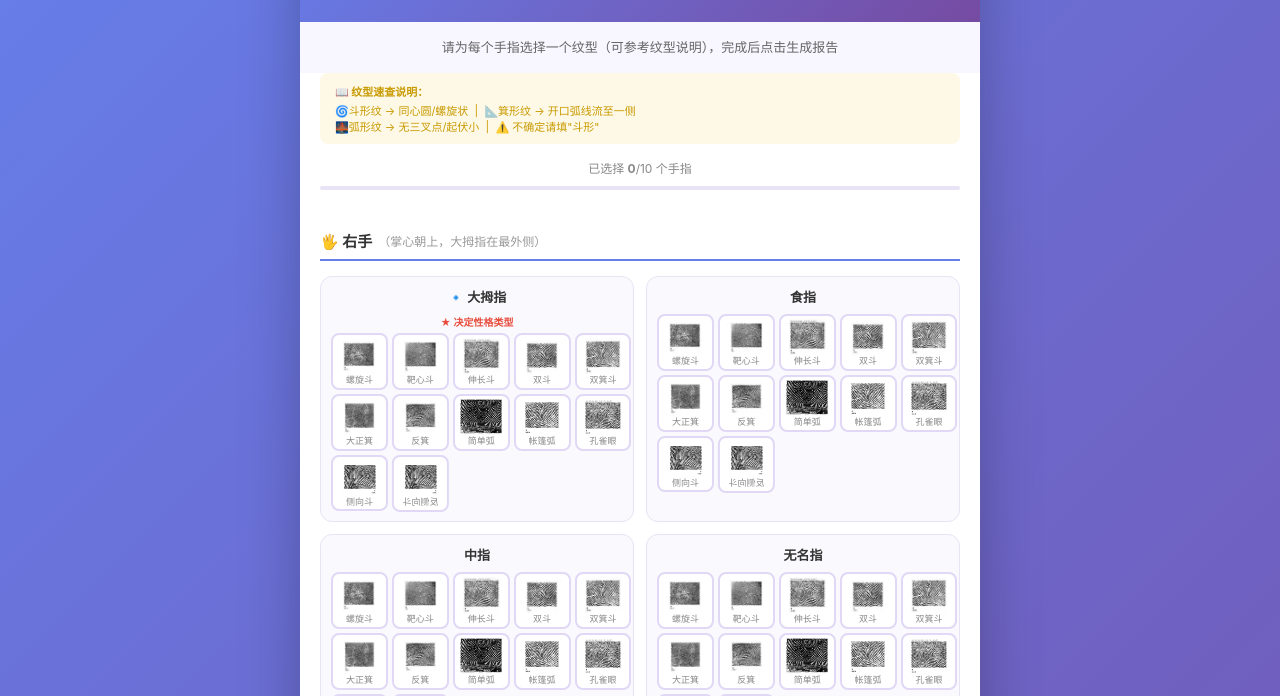
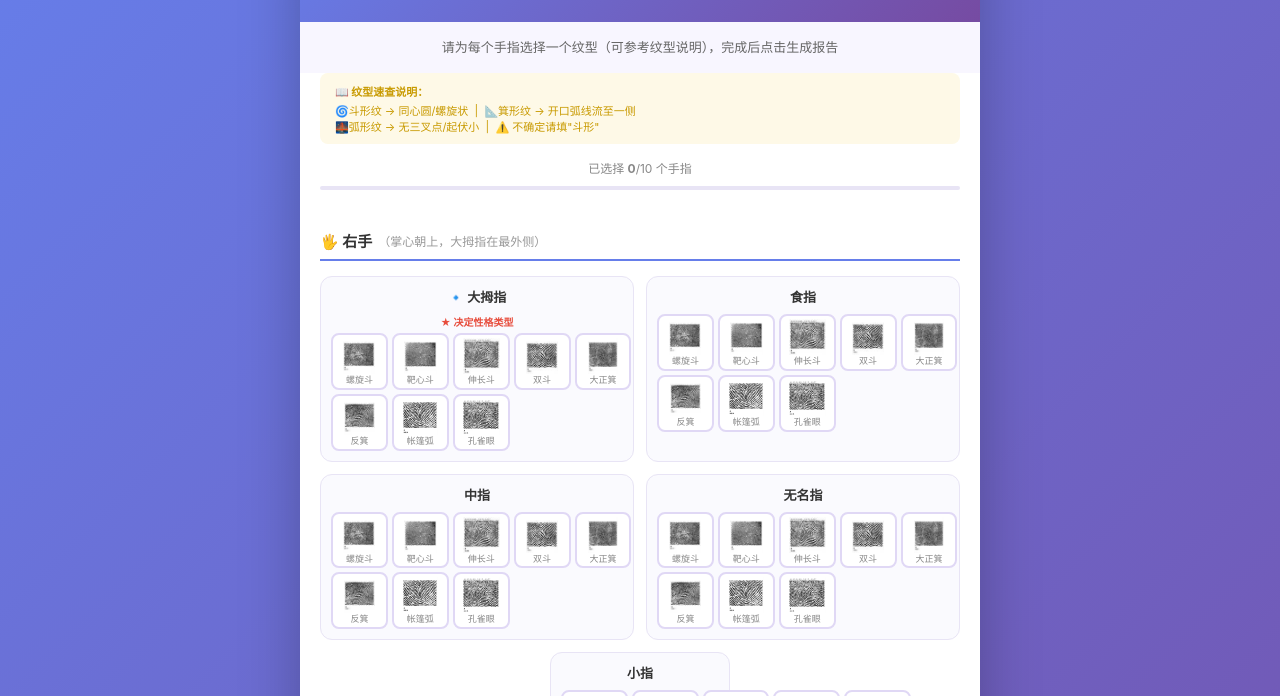
Before and after one commit to gyl-0322/tianfu-assessment, a website: page index.html in a window 1280 px wide. Shown: the part 99-795 px from the top of the page. Drawn offline with nearby package versions, Linux system fonts and the light colour scheme.

Commit message:
refactor: 移除5个纹型(侧向斗/反侧向斗/简单弧/双箕斗)，保留8种核心纹型

```diff
--- a/index.html
+++ b/index.html
@@ -752,16 +752,12 @@
             'Wt': 'patterns/Wt.jpg',
             'We': 'patterns/We.jpg',
             'Wc': 'patterns/Wc.jpg',
-            'Wd': 'patterns/Wd.jpg',
             'Lu': 'patterns/Lu.jpg',
             'Rl': 'patterns/Rl.jpg',
-            'X': 'patterns/X.jpg',
             'Xn': 'patterns/Xn.jpg',
-            'Wpe': 'patterns/Wpe.jpg',
-            'Wsp': 'patterns/Wsp.jpg',
-            'Wsp-r': 'patterns/Wsp-r.jpg'
+            'Wpe': 'patterns/Wpe.jpg'
         };
-        const PATTERN_NAMES = {"Ws": "螺旋斗", "Wt": "靶心斗", "We": "伸长斗", "Wc": "双斗", "Wd": "双箕斗", "Lu": "大正箕", "Rl": "反箕", "X": "简单弧", "Xn": "帐篷弧", "Wpe": "孔雀眼", "Wsp": "侧向斗", "Wsp-r": "反侧向斗"};
+        const PATTERN_NAMES = {"Ws": "螺旋斗", "Wt": "靶心斗", "We": "伸长斗", "Wc": "双斗", "Lu": "大正箕", "Rl": "反箕", "Xn": "帐篷弧", "Wpe": "孔雀眼"};
 
 
         // Finger definitions
@@ -800,7 +796,7 @@
                     btn.dataset.finger = finger.id;
                     btn.dataset.pattern = p.code;
                     btn.title = `${p.name} — 点击放大查看`;
-                    btn.innerHTML = `<img class="pattern-img" src="${FINGER_IMGS[p.code] || ''}" alt="${p.name}" onclick="showZoom('${p.code}','${p.name}')" style="${p.code === 'Wsp' ? 'transform:scaleX(-1)' : ''}" /><div class="pattern-label">${p.name}</div>`;
+                    btn.innerHTML = `<img class="pattern-img" src="${FINGER_IMGS[p.code] || ''}" alt="${p.name}" onclick="showZoom('${p.code}','${p.name}')" style="${''}" /><div class="pattern-label">${p.name}</div>`;
                     btn.onclick = () => selectPattern(btn);
                     grid.appendChild(btn);
                 });
@@ -1186,9 +1182,9 @@ ${fingerDetail}
             const modal = document.getElementById('zoomModal');
             const img = document.getElementById('zoomImg');
             img.src = FINGER_IMGS[code];
-            img.style.transform = (code === 'Wsp') ? 'scaleX(-1)' : '';
+            img.style.transform = '';
             // 反侧向斗提示
-            if (code === 'Wsp') {
+            if (false) {
                 document.getElementById('zoomName').innerHTML = name + ' <small style="color:#999">(反侧向斗=镜像)</small>';
             } else {
                 document.getElementById('zoomName').textContent = name;
```
